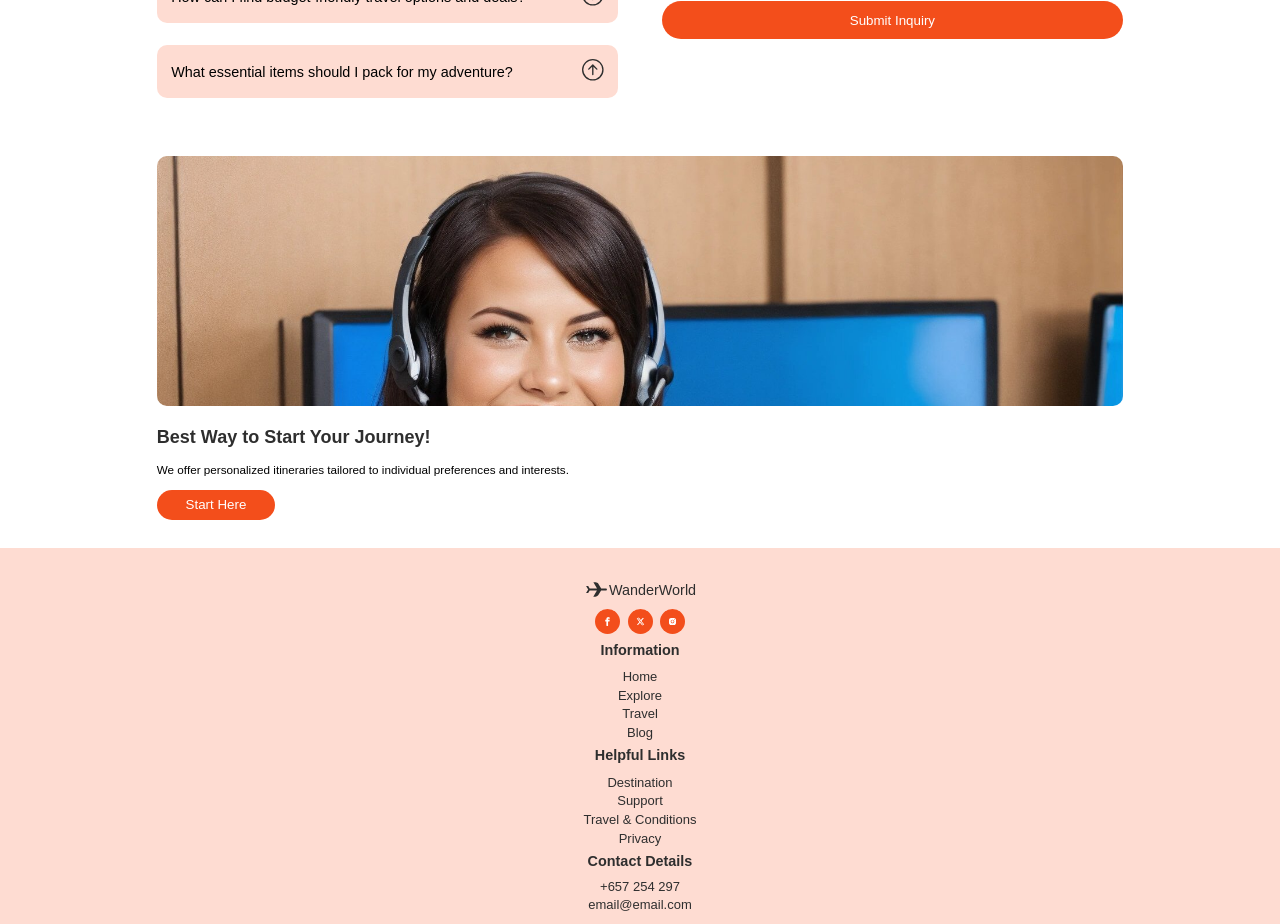
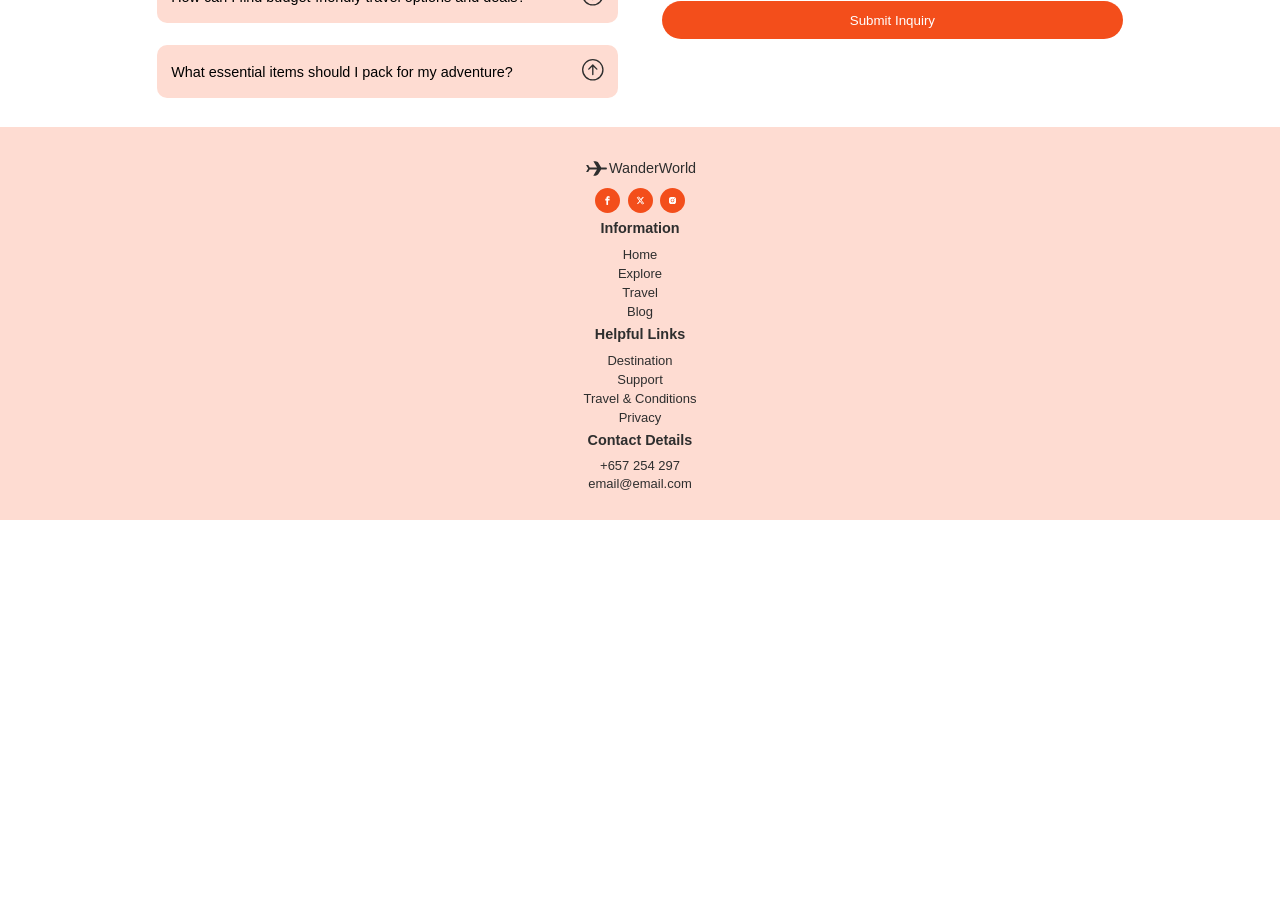
Before and after one commit to amcasep/WanderWorld, a React (Vite) app: page / in a window 1280 px wide. Shown: the part 3200-4124 px from the top of the page. After the commit the page ends 3720 px from the top, so only its background shows below. Built offline with nearby package versions, Linux system fonts and the light colour scheme.

Commit message:
commented out subcribe section

```diff
--- a/src/App.jsx
+++ b/src/App.jsx
@@ -6,7 +6,7 @@ import Destinations from './Components/Destinations/Destinations'
 import Portfolio from './Components/Portfolio/Portfolio'
 import Reviews from './Components/Reviews/Reviews'
 import Questions from './Components/Questions/Questions'
-import Subscribe from './Components/Subscribe/Subscribe'
+// import Subscribe from './Components/Subscribe/Subscribe'
 import Footer from './Components/Footer/Footer'
 
 function App() {
@@ -21,7 +21,7 @@ function App() {
    <Portfolio/>
    <Reviews/>
    <Questions/>
-   <Subscribe/>
+   {/* <Subscribe/> */}
    <Footer/>
     </div>
   )
```
